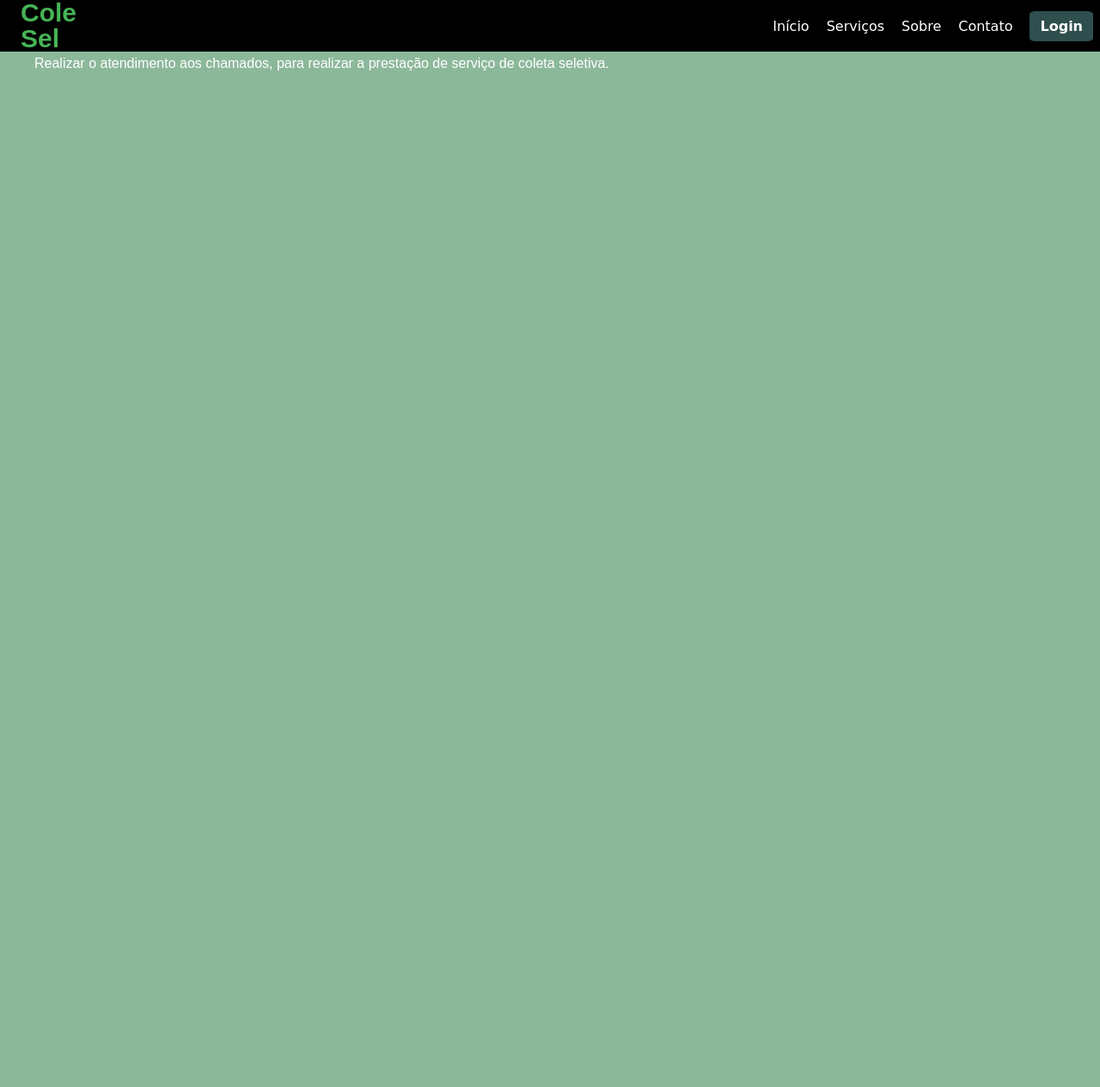
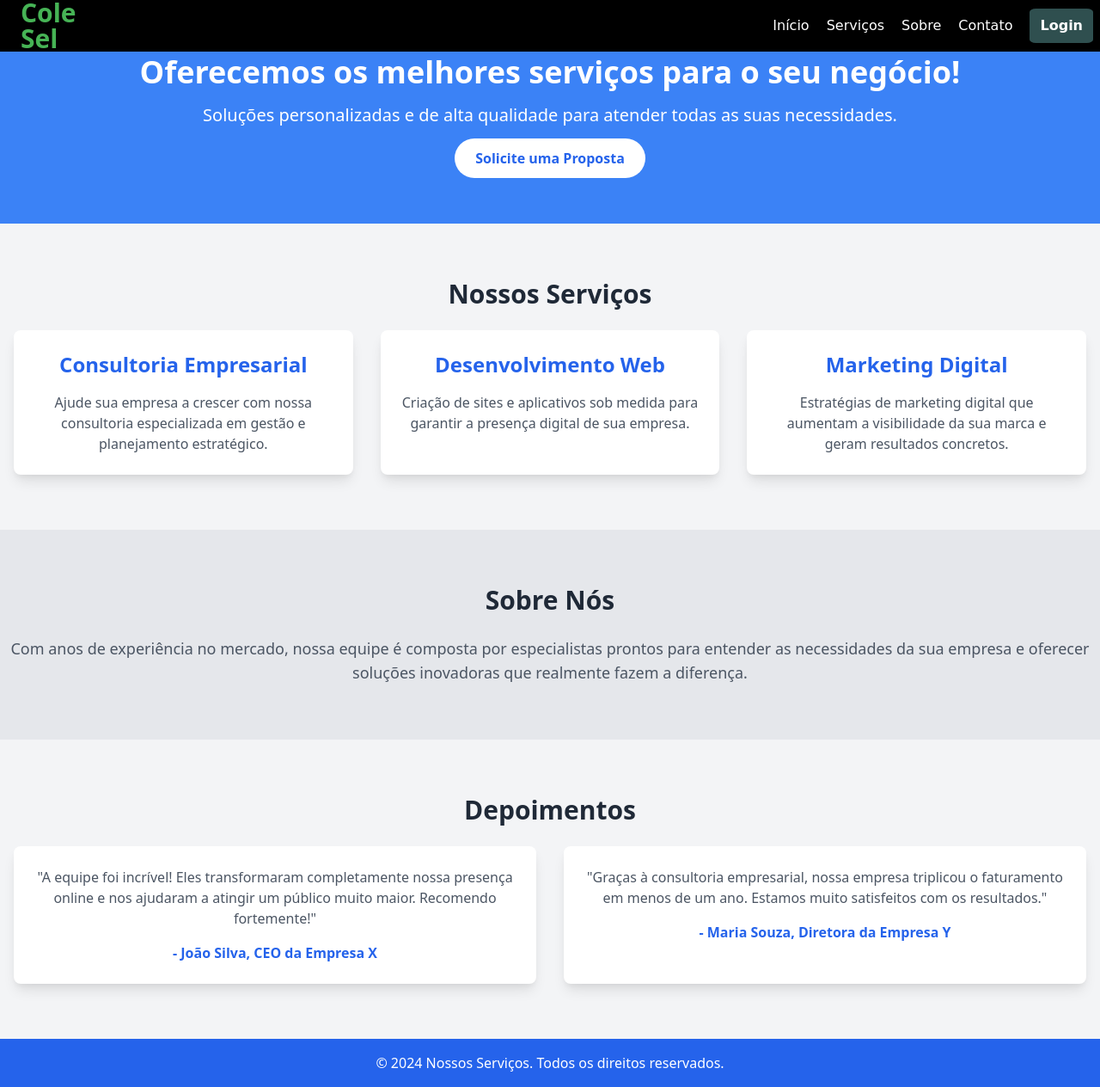
Before and after one commit to pabloemanuelpbl/ProjetoPI2, a Flask app: page /services in a window 1280 px wide. Shown: the whole page at 86% size. Before the commit the page ends 82 px from the top, so only its background shows below. Run offline with Flask 3, Linux system fonts and the light colour scheme.

Commit message:
refactory: more changes, kkkk

```diff
--- a/src/templates/services.html
+++ b/src/templates/services.html
@@ -1,23 +1,72 @@
 <!DOCTYPE html>
-<html lang="en">
-
+<html lang="pt-br">
 <head>
   <meta charset="UTF-8">
-  <meta http-equiv="x-UA-compatible" content="IE=edge">
   <meta name="viewport" content="width=device-width, initial-scale=1.0">
-  <link href="/static/css/style3.css" rel="stylesheet">
-  <title>ColeSel</title>
+  <title>Serviços Profissionais</title>
+  <link href="https://cdn.jsdelivr.net/npm/tailwindcss@2.2.19/dist/tailwind.min.css" rel="stylesheet">
 </head>
-
-<body>
+<body class="bg-gray-100">
+  <!-- Navbar -->
   {% include "header_component.html" %}
 
-  <main>
-    <aside>
-      <a>Realizar o atendimento aos chamados, para realizar a prestação de serviço de coleta seletiva.</a>
-    </aside>
+  <!-- Hero Section -->
+  <section class="bg-blue-500 text-white text-center py-16">
+    <h2 class="text-4xl font-bold mb-4">Oferecemos os melhores serviços para o seu negócio!</h2>
+    <p class="text-xl mb-6">Soluções personalizadas e de alta qualidade para atender todas as suas necessidades.</p>
+    <a href="/contact" class="bg-white text-blue-600 font-bold py-3 px-6 rounded-full hover:bg-gray-200">Solicite uma Proposta</a>
+  </section>
 
-  </main>
+  <!-- Services Section -->
+  <section id="services" class="container mx-auto py-16 px-4 text-center">
+    <h2 class="text-3xl font-bold text-gray-800 mb-6">Nossos Serviços</h2>
+    <div class="grid grid-cols-1 md:grid-cols-3 gap-8">
+      <!-- Service 1 -->
+      <div class="p-6 bg-white rounded-lg shadow-lg">
+        <h3 class="text-2xl font-bold text-blue-600 mb-4">Consultoria Empresarial</h3>
+        <p class="text-gray-600">Ajude sua empresa a crescer com nossa consultoria especializada em gestão e planejamento estratégico.</p>
+      </div>
+      <!-- Service 2 -->
+      <div class="p-6 bg-white rounded-lg shadow-lg">
+        <h3 class="text-2xl font-bold text-blue-600 mb-4">Desenvolvimento Web</h3>
+        <p class="text-gray-600">Criação de sites e aplicativos sob medida para garantir a presença digital de sua empresa.</p>
+      </div>
+      <!-- Service 3 -->
+      <div class="p-6 bg-white rounded-lg shadow-lg">
+        <h3 class="text-2xl font-bold text-blue-600 mb-4">Marketing Digital</h3>
+        <p class="text-gray-600">Estratégias de marketing digital que aumentam a visibilidade da sua marca e geram resultados concretos.</p>
+      </div>
+    </div>
+  </section>
+
+  <!-- About Section -->
+  <section id="about" class="bg-gray-200 py-16">
+    <div class="container mx-auto text-center">
+      <h2 class="text-3xl font-bold text-gray-800 mb-6">Sobre Nós</h2>
+      <p class="text-lg text-gray-600">Com anos de experiência no mercado, nossa equipe é composta por especialistas prontos para entender as necessidades da sua empresa e oferecer soluções inovadoras que realmente fazem a diferença.</p>
+    </div>
+  </section>
+
+  <!-- Testimonials Section -->
+  <section id="testimonials" class="container mx-auto py-16 px-4 text-center">
+    <h2 class="text-3xl font-bold text-gray-800 mb-6">Depoimentos</h2>
+    <div class="grid grid-cols-1 md:grid-cols-2 gap-8">
+      <!-- Testimonial 1 -->
+      <div class="bg-white p-6 rounded-lg shadow-lg">
+        <p class="text-gray-600">"A equipe foi incrível! Eles transformaram completamente nossa presença online e nos ajudaram a atingir um público muito maior. Recomendo fortemente!"</p>
+        <p class="mt-4 font-bold text-blue-600">- João Silva, CEO da Empresa X</p>
+      </div>
+      <!-- Testimonial 2 -->
+      <div class="bg-white p-6 rounded-lg shadow-lg">
+        <p class="text-gray-600">"Graças à consultoria empresarial, nossa empresa triplicou o faturamento em menos de um ano. Estamos muito satisfeitos com os resultados."</p>
+        <p class="mt-4 font-bold text-blue-600">- Maria Souza, Diretora da Empresa Y</p>
+      </div>
+    </div>
+  </section>
+
+  <!-- Footer -->
+  <footer class="bg-blue-600 text-white text-center py-4">
+    <p>&copy; 2024 Nossos Serviços. Todos os direitos reservados.</p>
+  </footer>
 </body>
-
 </html>
--- a/src/templates/user/coletas.html
+++ b/src/templates/user/coletas.html
@@ -56,8 +56,8 @@
                 </div>
 
                 <button type="submit">Solicitar Coleta</button>
-                <button onclick="location.href = '/dashboard'">RETORNAR</button>
             </form>
+            <button onclick="location.href = '/dashboard'">RETORNAR</button>
         </section>
     </main>
 
```
Also changed, not shown: src/templates/user/dashboard.html (+1 -23 lines), src/templates/user/navbar_component.html (+2 -7 lines).
